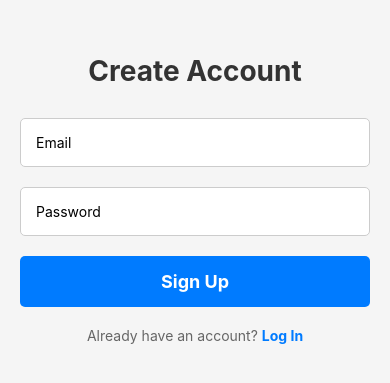
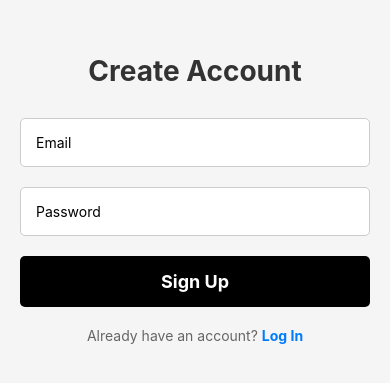
Before and after one commit to Asahi2303/AppDev-Project-Midterm, a React Native app: screen /SignUp in a window 390 px wide. Shown: the part 223-606 px from the top of the page. Built offline with nearby package versions, Linux system fonts and the light colour scheme.

Commit message:
final design

```diff
--- a/screens/LoginScreen.js
+++ b/screens/LoginScreen.js
@@ -12,7 +12,6 @@ export default function LoginScreen({ navigation }) {
 
   return (
     <ImageBackground
-      // source={require('../assets/APBCKG.jpg')} // Uncomment and replace with your background image if needed
       style={styles.background}
     >
       <View style={styles.container}>
@@ -75,7 +74,7 @@ const styles = StyleSheet.create({
     backgroundColor: '#fff', // White background for inputs
   },
   button: {
-    backgroundColor: '#007BFF', // Bootstrap primary color
+    backgroundColor: 'black', // Bootstrap primary color
     padding: 15,
     borderRadius: 5,
     width: '100%',
--- a/screens/SecondPage.js
+++ b/screens/SecondPage.js
@@ -44,11 +44,13 @@ export default function SecondPage({ navigation }) {
 
 const styles = StyleSheet.create({
   container: {
+
     flex: 1,
     justifyContent: 'center',
     alignItems: 'center',
   },
   keypad: {
+
     marginBottom: 20,
     flexDirection: 'column',
     alignItems: 'center',
@@ -58,22 +60,23 @@ const styles = StyleSheet.create({
     justifyContent: 'center',
   },
   key: {
+
     width: 100, // Increased width for larger buttons
     height: 100, // Increased height for larger buttons
     margin: 10, // Increased margin for spacing
-    backgroundColor: '#007BFF', // Button color
+    backgroundColor: 'black', // Button color
     justifyContent: 'center',
     alignItems: 'center',
     borderRadius: 10, // Optional: Rounded corners
   },
   keyText: {
     fontSize: 40, // Increased font size for better visibility
-    color: '#FFFFFF', // Text color
+    color: 'white', // Text color
   },
   backButton: {
     marginTop: 20,
     padding: 10,
-    backgroundColor: '#007BFF',
+    backgroundColor: 'black',
     borderRadius: 5,
   },
   backButtonText: {
--- a/screens/SignUpScreen.js
+++ b/screens/SignUpScreen.js
@@ -69,7 +69,7 @@ const styles = StyleSheet.create({
     backgroundColor: '#fff',
   },
   button: {
-    backgroundColor: '#007BFF',
+    backgroundColor: 'black',
     padding: 15,
     borderRadius: 5,
     width: '100%',
```
